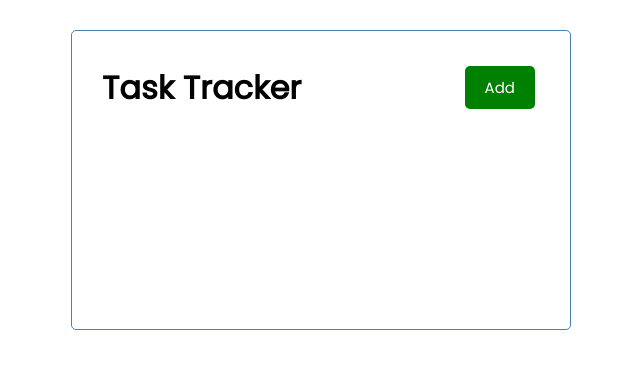
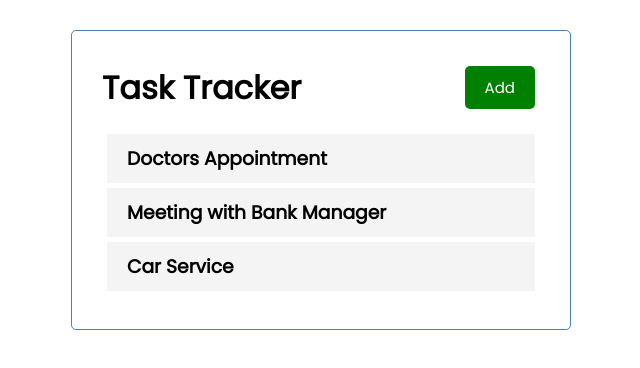
Before and after one commit to Mary-Mena21/react-task-tracker, a React (Create React App) app: page / in a window 1280 px wide. Shown: the top 368 px of the page, without its empty margins (319-959 px from the left). Built offline with nearby package versions, Linux system fonts and the light colour scheme.

Commit message:
added tasks

```diff
--- a/package.json
+++ b/package.json
@@ -1,5 +1,5 @@
 {
-  "name": "react-task-traker",
+  "name": "react-task-tracker",
   "version": "0.1.0",
   "private": true,
   "dependencies": {
--- a/public/index.html
+++ b/public/index.html
@@ -24,7 +24,7 @@
       work correctly both with client-side routing and a non-root public URL.
       Learn how to configure a non-root public URL by running `npm run build`.
     -->
-    <title>Task Traker</title>
+    <title>Task Tracker</title>
   </head>
   <body>
     <noscript>You need to enable JavaScript to run this app.</noscript>
--- a/src/App.js
+++ b/src/App.js
@@ -1,12 +1,36 @@
 import "./App.css";
 import Header from "./components/Header";
+import Tasks from "./components/Tasks";
+import React, { useState } from "react";
 
 function App() {
+    const [tasks, setTasks] = useState([
+        {
+            id: 1,
+            text: "Doctors Appointment",
+            day: "Feb 5th at 2:30pm",
+            reminder: true,
+        },
+        {
+            id: 2,
+            text: "Meeting with Bank Manager",
+            day: "Mar 12th at 11:00am",
+            reminder: true,
+        },
+        {
+            id: 3,
+            text: "Car Service",
+            day: "Apr 22nd at 9:00am",
+            reminder: false,
+        },
+    ]);
+
     const name = "John Doe";
 
     return (
         <div className="container">
             <Header />
+            <Tasks tasks={tasks} />
         </div>
     );
 }
--- /dev/null
+++ b/src/components/Task.js
@@ -0,0 +1,9 @@
+import React from "react";
+
+export default function Task({ task }) {
+    return (
+        <div className="task">
+            <h3>{task.text}</h3>
+        </div>
+    );
+}
--- a/src/components/Tasks.js
+++ b/src/components/Tasks.js
@@ -1,7 +1,14 @@
 import React from "react";
-const tasks =[]
-export default function Tasks() {
-    return <div>
+import Task from "./Task";
 
-    </div>;
+export default function Tasks({ tasks }) {
+    return (
+        <div>
+            {tasks.map((task) => (
+                <div key={task.id}>
+                    <Task task={task} />
+                </div>
+            ))}
+        </div>
+    );
 }
```
Also changed, not shown: 1 other file (tests, documents, lock files or other folders).
